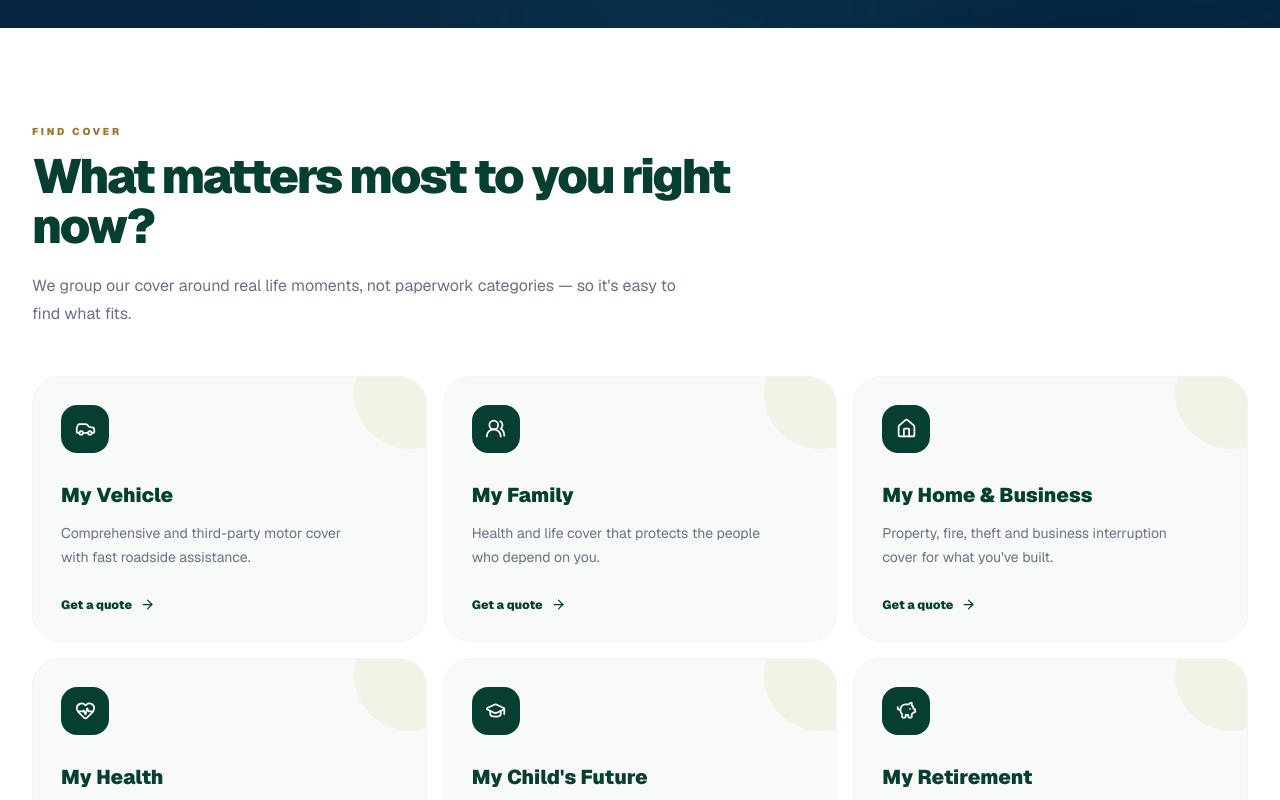
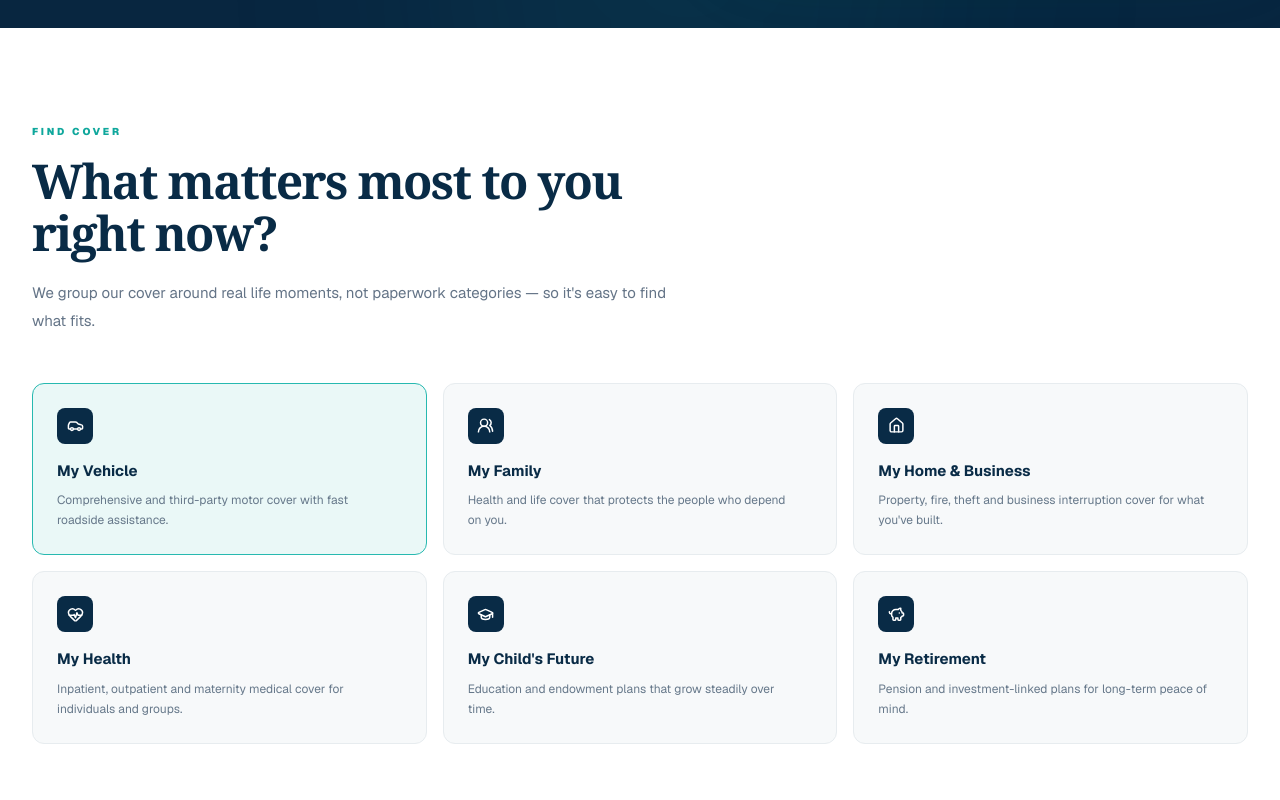
Before and after one commit to EugeneCodes254/mayban-insurance, a Next.js app: page / in a window 1280 px wide. Shown: the part 1080-1880 px from the top of the page. Built offline with nearby package versions, Linux system fonts and the light colour scheme.

Commit message:
Redesign Find Cover section to match Mayban reference

```diff
--- a/src/components/FindCover.tsx
+++ b/src/components/FindCover.tsx
@@ -55,60 +55,52 @@ const covers = [
 
 export function FindCover() {
   return (
-    <section
-      id="find-cover"
-      className="bg-white py-20 sm:py-24"
-    >
+    <section id="find-cover" className="bg-white py-20 sm:py-24">
       <div className="mx-auto max-w-[1280px] px-5 sm:px-8">
-        <div className="max-w-[760px]">
-          <p className="text-[10px] font-black uppercase tracking-[0.28em] text-[#9A762E]">
+        <div className="max-w-[680px]">
+          <p className="text-[10px] font-black uppercase tracking-[0.28em] text-[#0FA79C]">
             Find Cover
           </p>
-
-          <h2 className="mt-3 text-4xl font-black leading-[1.05] tracking-[-0.045em] text-[#063F32] sm:text-5xl">
+          <h2 className="mt-4 max-w-[620px] text-4xl font-serif font-bold leading-[1.08] tracking-[-0.035em] text-[#092B46] sm:text-5xl">
             What matters most to you right now?
           </h2>
-
-          <p className="mt-5 max-w-[650px] text-base leading-7 text-gray-500">
-            We group our cover around real life moments, not paperwork
-            categories — so it's easy to find what fits.
+          <p className="mt-5 max-w-[650px] text-[15px] leading-7 text-[#647487]">
+            We group our cover around real life moments, not paperwork categories
+            — so it&apos;s easy to find what fits.
           </p>
         </div>
 
         <div className="mt-12 grid gap-4 sm:grid-cols-2 lg:grid-cols-3">
-          {covers.map((cover) => {
+          {covers.map((cover, index) => {
             const Icon = cover.icon;
+            const featured = index === 0;
 
             return (
               <a
                 key={cover.title}
                 href={`/?type=${cover.quoteType}#quote`}
-                className="group relative overflow-hidden rounded-[28px] border border-gray-100 bg-[#F7FAF8] p-7 transition duration-300 hover:-translate-y-1 hover:bg-white hover:shadow-[0_25px_60px_rgba(6,63,50,0.10)]"
+                className={`group relative min-h-[142px] overflow-hidden rounded-xl border p-6 transition duration-300 hover:-translate-y-1 hover:shadow-[0_18px_45px_rgba(9,43,70,0.09)] ${
+                  featured
+                    ? "border-[#27B9B0] bg-[#EAF8F7]"
+                    : "border-[#E7ECEF] bg-[#F7F9FA] hover:border-[#B7DCD9] hover:bg-white"
+                }`}
               >
-                <div className="absolute -right-10 -top-10 h-28 w-28 rounded-full bg-[#C9A24A]/10 transition duration-500 group-hover:scale-150" />
-
-                <div className="relative">
-                  <div className="flex h-12 w-12 items-center justify-center rounded-2xl bg-[#063F32] text-white">
-                    <Icon size={21} />
+                <div className="flex h-9 w-9 items-center justify-center rounded-lg bg-[#092B46] text-white">
+                  <Icon size={17} strokeWidth={2.1} />
                 </div>
 
-                  <h3 className="mt-7 text-xl font-black text-[#063F32]">
+                <h3 className="mt-4 text-[15px] font-bold text-[#092B46]">
                   {cover.title}
                 </h3>
 
-                  <p className="mt-3 max-w-[300px] text-sm leading-6 text-gray-500">
+                <p className="mt-2 max-w-[330px] text-xs leading-5 text-[#66788A]">
                   {cover.description}
                 </p>
 
-                  <div className="mt-7 flex items-center gap-2 text-xs font-black text-[#063F32]">
-                    Get a quote
-
                 <ArrowRight
                   size={15}
-                      className="transition-transform group-hover:translate-x-1"
+                  className="absolute bottom-5 right-5 text-[#0FA79C] opacity-0 transition group-hover:translate-x-1 group-hover:opacity-100"
                 />
-                  </div>
-                </div>
               </a>
             );
           })}
```
Lines whose indentation alone changed are shown as unchanged.
